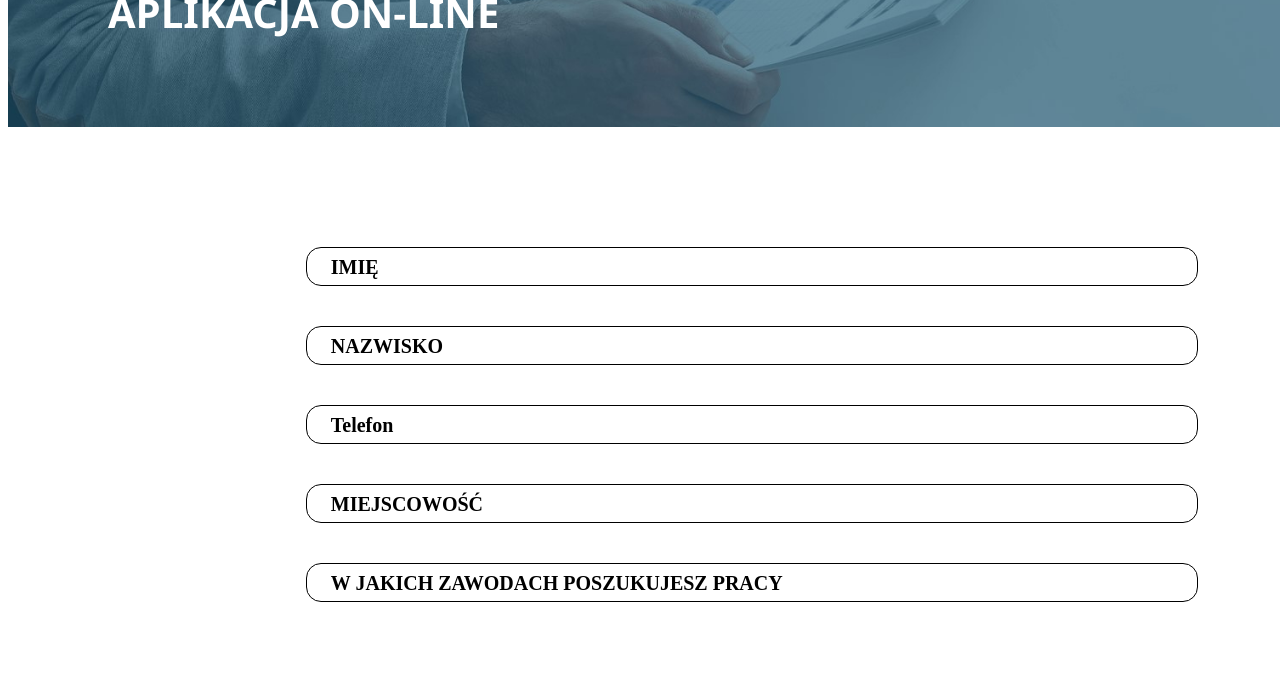
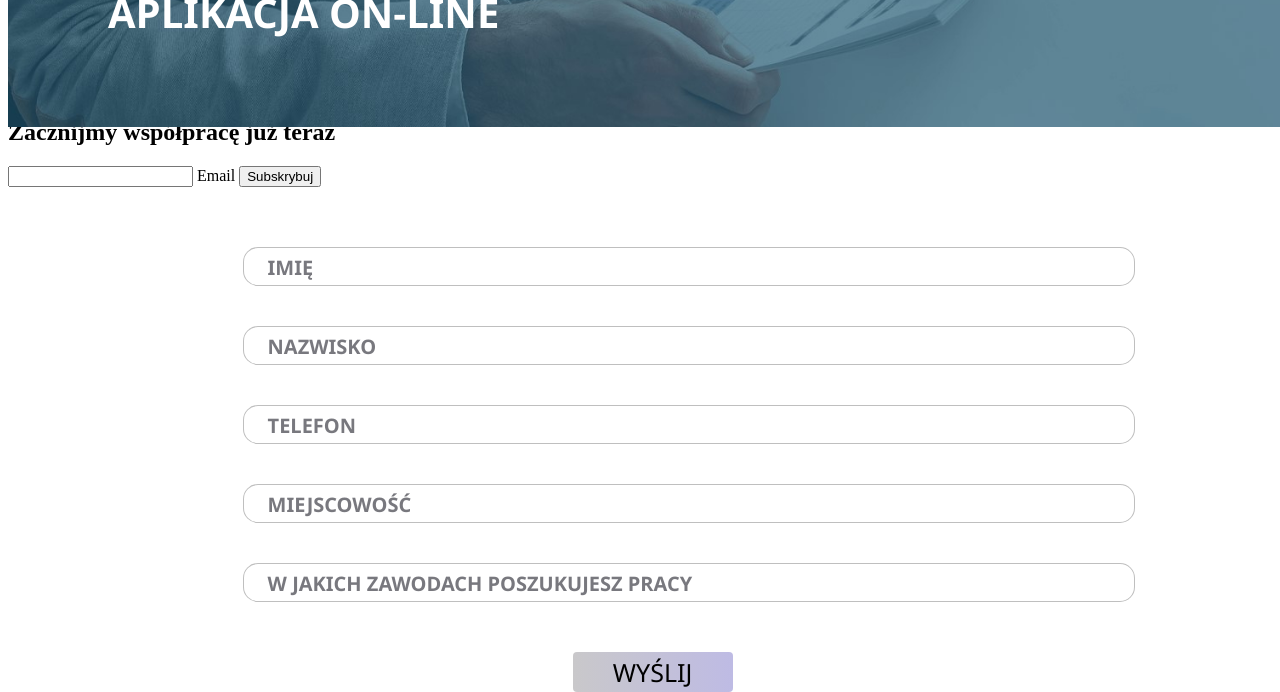
Before and after one commit to Anna-Buzuk/Project-1, a plain HTML site: page CV.html in a window 1280 px wide. Shown: the part 181-873 px from the top of the page. Before the commit the page ends 800 px from the top, so only its background shows below. Drawn offline with Linux system fonts and the light colour scheme.

Commit message:
10.04.2022 16-40

```diff
--- a/CV.css
+++ b/CV.css
@@ -35,11 +35,6 @@ li {
 }
 
 
-.part-new-max{
-
-}
-
-
 .part-new-min{
     text-decoration: none;
     color: rgb(255, 255, 255);
@@ -59,7 +54,8 @@ li {
 .for-max{
     position: absolute;
     top: 300px;
-    left: 20%;
+    left: 15%;
+
 }
 
 .for-max input{
@@ -67,7 +63,7 @@ li {
     margin-right: 5px;
     padding: 10px 20px;
     border-radius:  15px;
-    border: 1px solid rgb(0, 0, 0);
+    border: 1px solid rgba(7, 7, 7, 0.253);
     font-size: 15px;
 }
 
@@ -82,7 +78,7 @@ li {
 }
 
 .form-inp{
-
+font-family: 'Segoe UI', Tahoma, Geneva, Verdana, sans-serif;
  width: 850px;
  margin-top: 10px;
  font: inherit;
@@ -90,6 +86,7 @@ li {
 }
 
 .form-lab{
+font-family: 'Segoe UI', Tahoma, Geneva, Verdana, sans-serif;
 position: absolute;
 top: 50%;
 left: 30px;
@@ -98,11 +95,29 @@ transition: 250ms linear;
 margin-top: 5px;
 font-weight: bold;
 font-size: 20px;
+border: 1px solid #ccc transparent;
+color: rgba(95, 95, 102, 0.842);
 }
 
 .form-inp:focus + .form-lab,
  .form-inp:not(:placeholder-shown) + .form-lab
   {
    transform: translateY(-50px);
-   color: rgb(0, 0, 2);
+   color: rgba(95, 95, 102, 0.842);
  }
+
+ .form-butt{
+    font-family: 'Segoe UI', Tahoma, Geneva, Verdana, sans-serif;
+     margin-top: 45px;
+     margin-left: 375PX;
+     width: 160px;
+     height: 40px;
+     border: 0px solid rgba(7, 7, 7, 0.253);
+     border-radius: 4px;
+     font-size: 25px;
+     background:linear-gradient(to right, rgb(201, 200, 202), rgb(190, 187, 228)) ;
+ }
+
+ .form-butt:hover{
+    background:linear-gradient(to right, rgb(113, 158, 160), rgb(190, 187, 228)) ;
+ }
--- a/CV.html
+++ b/CV.html
@@ -67,7 +67,7 @@
 </div>
 <div class="form-feld">
     <input type="tel" class="form-inp"name="tel" id="tel" placeholder=" " />
-    <label for="tel" class="form-lab"> Telefon</label>
+    <label for="tel" class="form-lab"> TELEFON</label>
  </div>
  <div class="form-feld">
     <input type="tel" class="form-inp" name="tel" id="tel" placeholder=" " />
@@ -77,6 +77,9 @@
     <input type="tel" class="form-inp" name="tel" id="tel" placeholder=" " />
     <label for="tel" class="form-lab"> W JAKICH ZAWODACH POSZUKUJESZ PRACY</label>
  </div>
+ <div>
+     <button class="form-butt">WYŚLIJ</button>
+ </div>
 </div>
 </form>
 
@@ -85,7 +88,34 @@
 </main>
 
 </header>
+<footer>
+<div>
 
+<ul>
+    <li>
+    <li>
+    <img src="./photo/BEST JOP.png" alt="#" width="70px">
+    </li>
+    <p>Gdańsk</p>
+    <p> <a class="sheet_hat" href="mailo:BestJob@gmail.com">BestJob@gmail.com</a></p>
+    <p> <a class="sheet_hat" href="tel:+48577327314">+48 577 327 314</a></p>
+    </li>
+    </ul>
+    </div>
+
+
+    <div>
+    <h2 class="basement-end-hat">
+        Zacznijmy współpracę już teraz
+    </h2>
+    </div>
+    <div>
+    <input type="email"  name="email" id="email" placeholder=" "/>
+    <label for="email" > Email </label>
+    <span class="icon"></span>
+        <button>Subskrybuj</button>
+    </div>
+</footer>
 
 
 </body>
```
